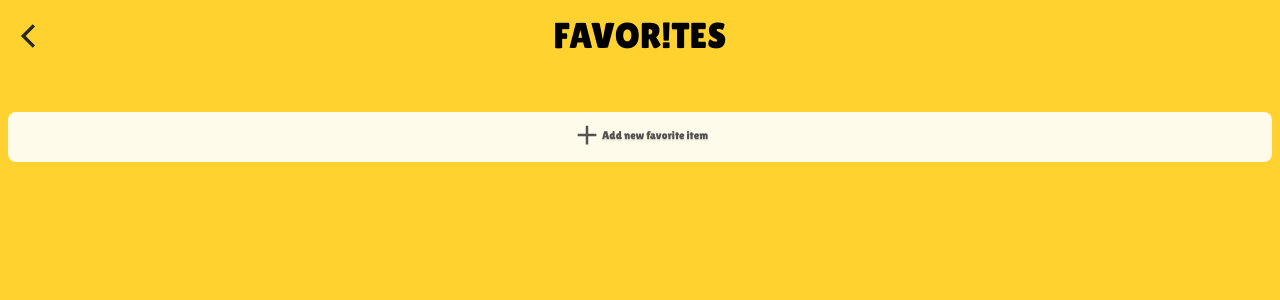
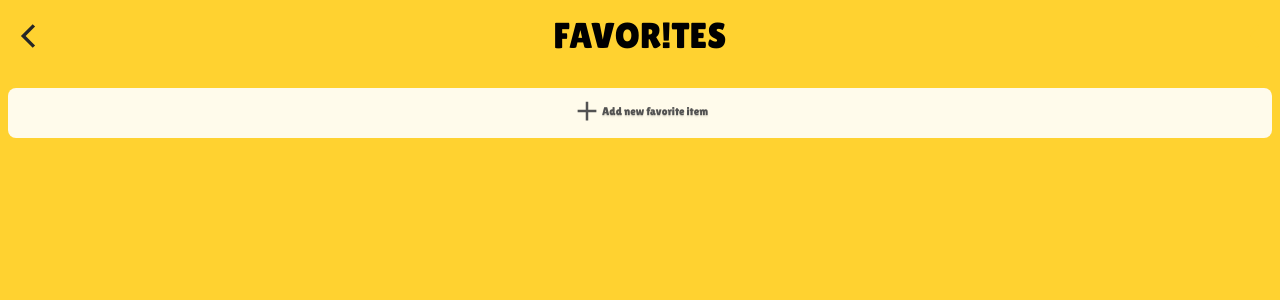
Before and after one commit to mahdibaderloo/fastfood, a React (Vite) app: page /favorites in a window 1280 px wide. Shown: the top 300 px of the page. Built offline with nearby package versions, Linux system fonts and the light colour scheme.

Commit message:
edit Favorites styles

```diff
--- a/src/pages/Dashboard.tsx
+++ b/src/pages/Dashboard.tsx
@@ -8,7 +8,7 @@ function Dashboard() {
         <UserInformation />
         <UserOptions />
       </div>
-      <div className="w-full h-8"></div>
+      <div className="w-full h-4"></div>
     </div>
   );
 }
--- a/src/pages/Favorites.tsx
+++ b/src/pages/Favorites.tsx
@@ -13,14 +13,14 @@ function Favorites() {
         showBackButton={true}
         classP="text-4xl dark:text-amber-300"
       />
-      <main className="overflow-y-scroll pt-22 h-screen">
-        <ul className="flex items-center justify-start flex-wrap gap-2 mt-4 p-2">
+      <main className="overflow-y-scroll pt-20 h-screen">
+        <ul className="flex items-center justify-start flex-wrap gap-2 p-2">
           {favorites.map((item) => (
             <FavoritesItem key={item.id} item={item} />
           ))}
           <AddFavoritesButton />
         </ul>
-        <div className="w-full h-16"></div>
+        <div className="w-full h-2"></div>
       </main>
     </>
   );
```
